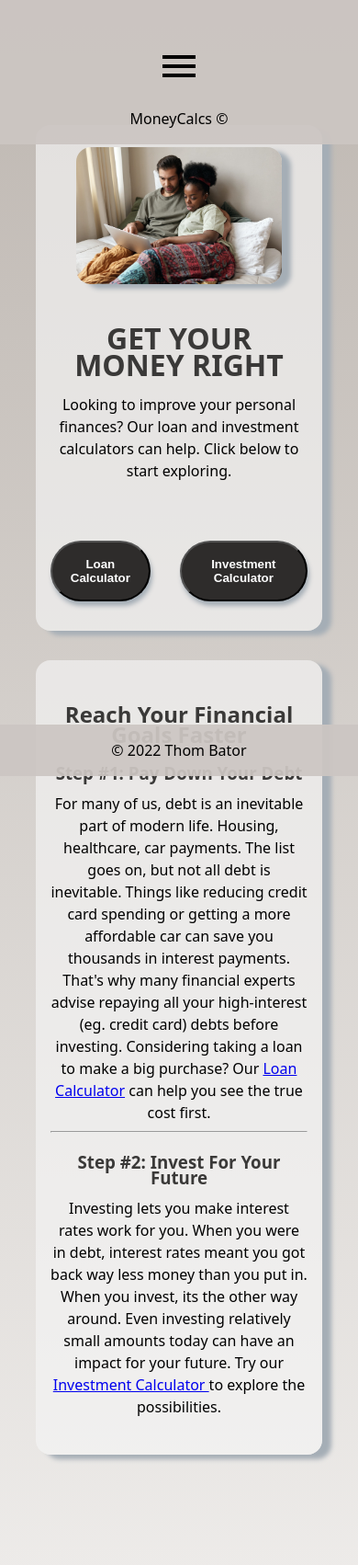
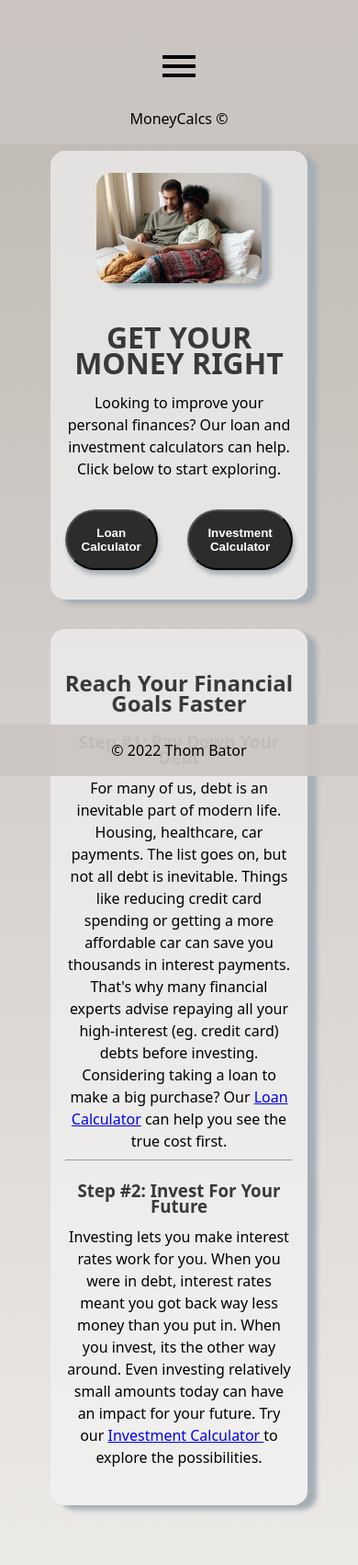
Before and after one commit to ThomBator/financial-calculators, a Flask app: page / in a window 390 px wide. Shown: the top 1702 px of the page at 92% size. Run offline with Flask 2, Linux system fonts and the light colour scheme.

Commit message:
noticed an issue with the nav overlapping the header on small screen sizes. Added more padding-top to the body to fix.

```diff
--- a/fincalc/static/style.css
+++ b/fincalc/static/style.css
@@ -13,7 +13,7 @@
 body {
 
     background-image: linear-gradient( hsl(28, 9%, 72%), #f9f8f7);
-    padding-top: 8rem;
+    padding-top: 9.75rem;
     padding-bottom: 30rem;
     font-family: system-ui, -apple-system, BlinkMacSystemFont, 'Segoe UI', Roboto, Oxygen, Ubuntu, Cantarell, 'Open Sans', 'Helvetica Neue', sans-serif;
     text-align: center;
@@ -22,7 +22,7 @@ body {
 
  header, main, .flash, nav ul, .hero, .mobileButtonDiv, footer p {
 
-    max-width: 80%;
+    max-width: 72%;
     margin: 0.5rem auto 0.5rem auto;
 
 }
@@ -86,7 +86,7 @@ h1, h2, h3 {
         justify-content:  center;
         align-items: center;
         gap: 2rem;
-        margin-top: 4rem;
+        margin-top: 2rem;
 
     }
 
@@ -203,6 +203,10 @@ footer {
          display: flex;
          gap: 1rem;
     }
+
+    .headerMain {
+    padding: 3rem;
+}
    .flexItem {
         flex: 1 1 0px;
     }
@@ -236,9 +240,10 @@ footer {
 
 /* end media queries */
 
+/* Main page styles */
+
 
 /* calculator form styles */
-
 
 .form {
     margin-bottom: 1rem;
--- a/fincalc/templates/index.html
+++ b/fincalc/templates/index.html
@@ -1,6 +1,6 @@
 {% extends 'base.html' %} {% block content%}
 
-<header class="header sectionBG">
+<header class="header headerMain sectionBG">
   <div class="flexItem">
     <img
       class="hero images"
```
